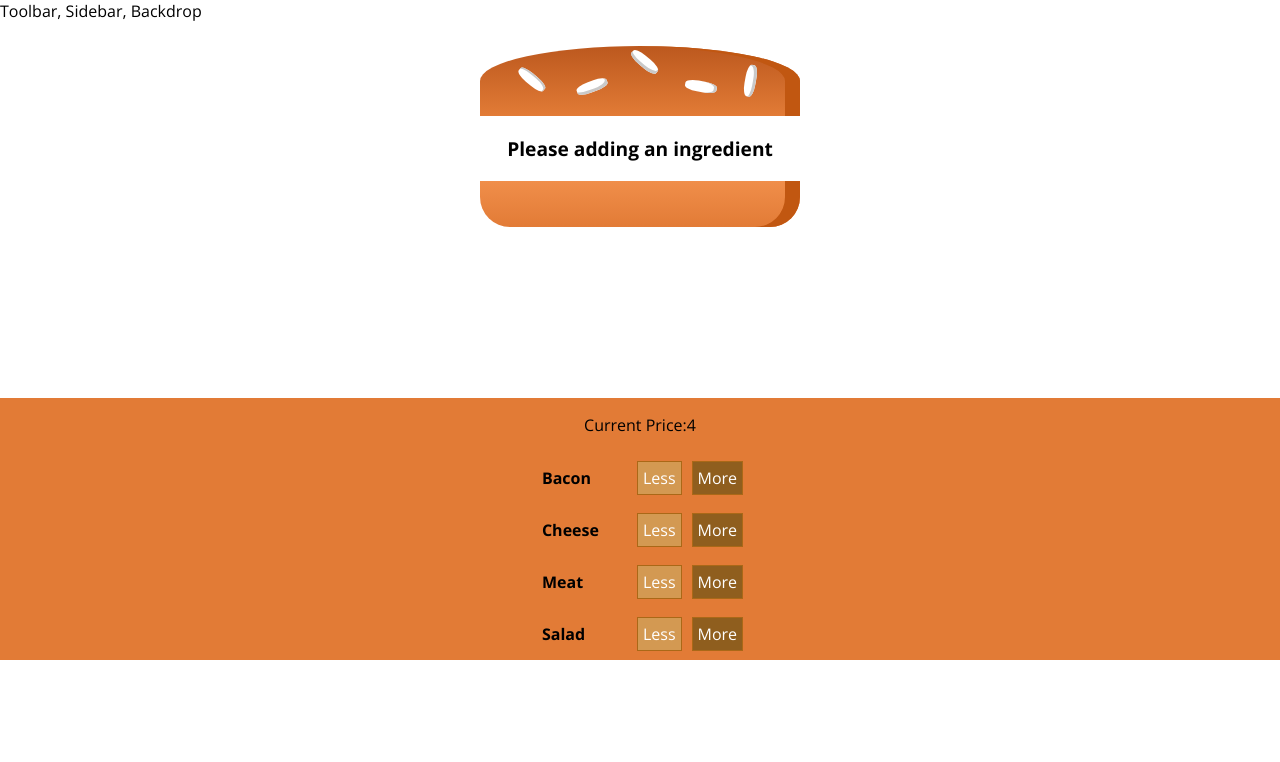
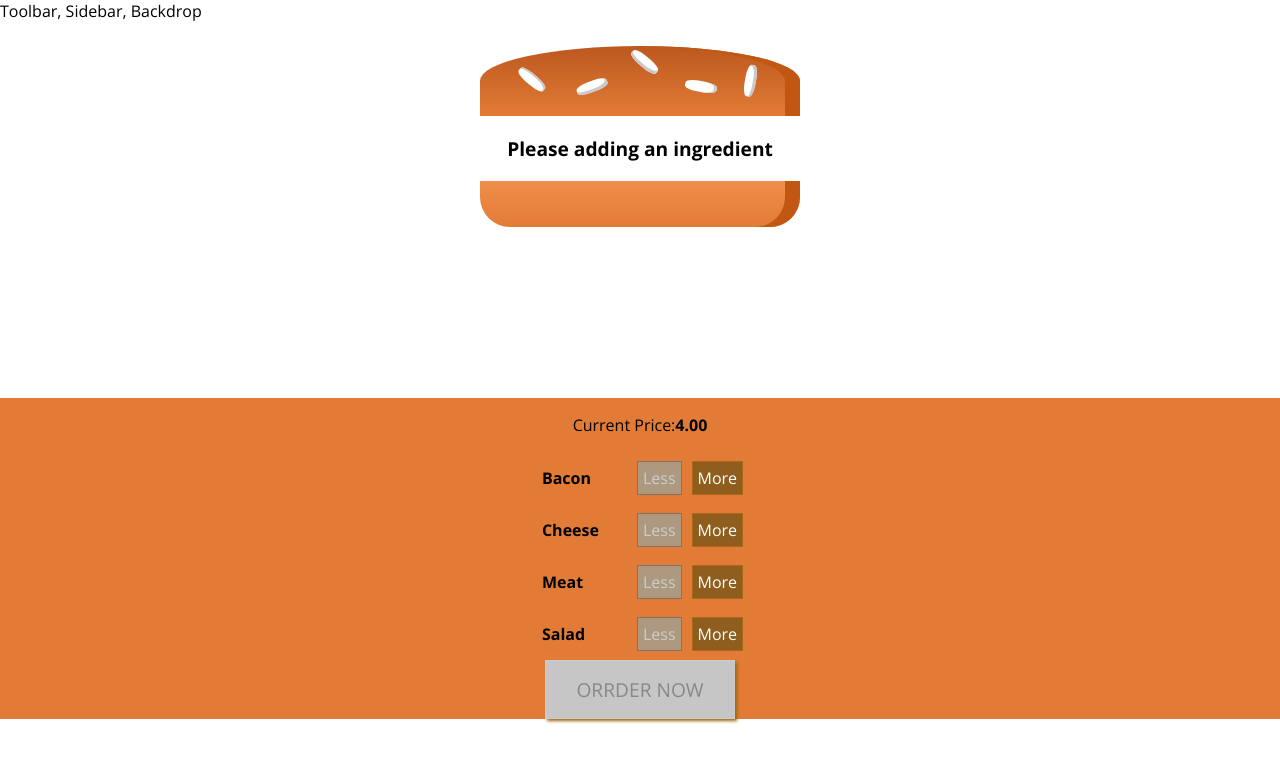
Before and after one commit to hoangtient9/My-burger, a React (Create React App) app: page / in a window 1280 px wide. Shown: the top 762 px of the page. Built offline with nearby package versions, Linux system fonts and the light colour scheme.

Commit message:
Add method removeIngredientHandler and updatePurchasable in BurgerBuilder

```diff
--- a/src/components/BuildControls/BuildControl/BuildControl.js
+++ b/src/components/BuildControls/BuildControl/BuildControl.js
@@ -4,7 +4,7 @@ import classes from './BuildControl.module.scss';
 const BuildControl = props => (
   <div className={classes.BuildControl}>
     <div className={classes.Label}>{props.label}</div>
-    <button className={classes.Less}>Less</button>
+    <button className={classes.Less} onClick={props.removed} disabled={props.disabled}>Less</button>
     <button className={classes.More} onClick={props.added}>More</button>
   </div>
 )
--- a/src/components/BuildControls/BuildControls.js
+++ b/src/components/BuildControls/BuildControls.js
@@ -10,8 +10,18 @@ const controls = [
 ]
 const BuildControls = props => (
   <div className={classes.BuildControls}>
-    <p>Current Price:{props.totalPrice}</p>
-    {controls.map(ctr => <BuildControl key={ctr.label} label={ctr.label} added={() => props.addIngredients(ctr.type)}/>)}
+    <p>Current Price:<strong>{props.totalPrice.toFixed(2)}</strong></p>
+    {
+    controls
+      .map(ctr =>
+        <BuildControl
+          key={ctr.label}
+          label={ctr.label}
+          added={() => props.ingredientAdded(ctr.type)}
+          removed={() => props.ingredientRemoved(ctr.type)}
+          disabled={props.disabled[ctr.type]}/>)
+    }
+    <button className={classes.OrderButton} disabled={!props.purchasabled}>ORRDER NOW</button>
   </div>
 )
 
--- a/src/components/BuildControls/BuildControls.module.scss
+++ b/src/components/BuildControls/BuildControls.module.scss
@@ -5,4 +5,46 @@
   background: #e27b36;
   margin: 10px 0;
   width: 100%;
+
+  .OrderButton {
+    background: #DAD735;
+    outline: none;
+    cursor: pointer;
+    border: 1px solid #966909;
+    color: #966909;
+    font-family: inherit;
+    font-size: 1.2rem;
+    padding: 15px 30px;
+    box-shadow: 2px 2px 3px #966909;
+
+    &:hover,
+    &:active {
+      background: #A0DB41;
+      border: 1px solid #966909;
+      color: #966909;
+    }
+
+    &:disabled {
+      background: #C7C6C6;
+      cursor: not-allowed;
+      border: 1px solid #ccc;
+      color: #888;
+    }
+
+    &:not(:disabled) {
+      animation: enable 0.3s linear;
+    }
+  }
 }
+
+@keyframes enable {
+  0% {
+    transform: scale(1);
+  }
+  60% {
+    transform: scale(1.1);
+  }
+  100% {
+    transform: scale(1);
+  }
+}
--- a/src/containers/BurgerBuilder/BurgerBuilder.js
+++ b/src/containers/BurgerBuilder/BurgerBuilder.js
@@ -18,10 +18,18 @@ class BurgerBuilder extends Component {
       cheese: 0,
       meat: 0
     },
-    totalPrice: 4
+    totalPrice: 4,
+    purchasable: false,
   }
 
-  addIngredientsHandler = (type) => {
+  updatePurchasable = ingredients => {
+    const sum = Object.keys(ingredients)
+      .map(igkey => ingredients[igkey])
+      .reduce((sum, el) => sum + el, 0);
+    this.setState({purchasable: sum > 0})
+  }
+
+  addIngredientHandler = (type) => {
     const oldCount = this.state.ingredients[type];
     const updatedCount = oldCount + 1;
     const updatedIngredients = {
@@ -33,13 +41,44 @@ class BurgerBuilder extends Component {
     const updatedPrice = oldPrice + INGREDIENTS__PRICE[type];
 
     this.setState({totalPrice: updatedPrice, ingredients: updatedIngredients})
+    this.updatePurchasable(updatedIngredients)
+  }
+
+  removeIngredientHandler = (type) => {
+    const oldCount = this.state.ingredients[type];
+    if (oldCount <= 0) {
+      return;
+    }
+    const updatedCount = oldCount - 1;
+    const updatedIngredients = {
+      ...this.state.ingredients
+    }
+    updatedIngredients[type] = updatedCount;
+
+    const oldPrice = this.state.totalPrice;
+    const updatedPrice = oldPrice - INGREDIENTS__PRICE[type];
+
+    this.setState({totalPrice: updatedPrice, ingredients: updatedIngredients})
+    this.updatePurchasable(updatedIngredients)
   }
 
   render() {
+    const disableInfo = {
+      ...this.state.ingredients
+    };
+    for (const key in disableInfo) {
+      disableInfo[key] = disableInfo[key] <= 0
+    }
+
     return (
       <Aux>
         <Burger ingrediented={this.state.ingredients}/>
-        <BuildControls addIngredients={this.addIngredientsHandler} totalPrice={this.state.totalPrice}/>
+        <BuildControls
+          ingredientAdded={this.addIngredientHandler}
+          ingredientRemoved={this.removeIngredientHandler}
+          totalPrice={this.state.totalPrice}
+          disabled={disableInfo}
+          purchasabled={this.state.purchasable}/>
       </Aux>
     )
   }
```
